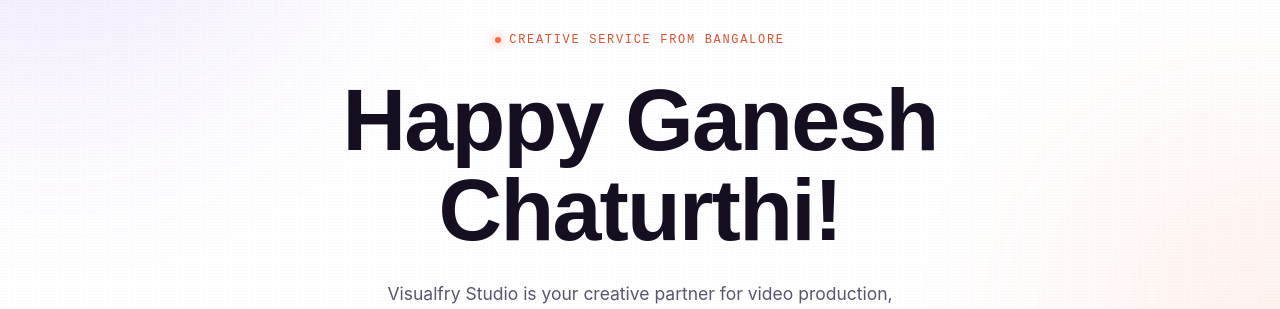
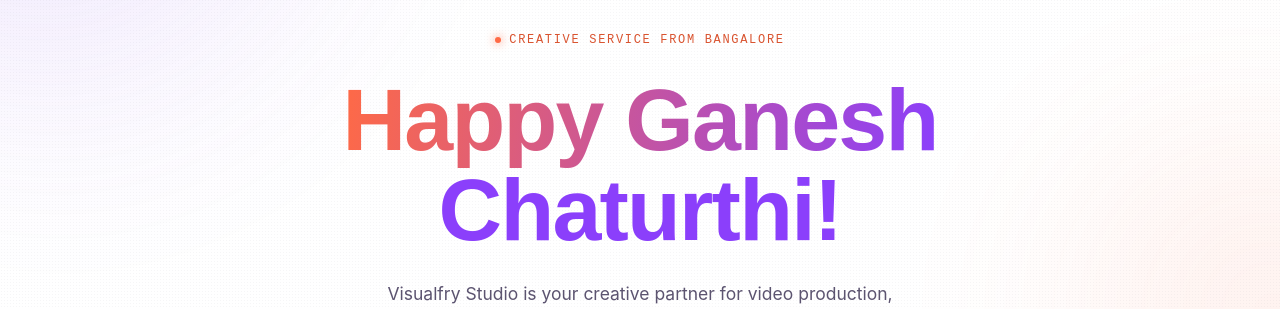
Before and after one commit to Madhan7475/visualfry-website, a React (Vite) app in the folder visualfry-studio-react/: page / in a window 1280 px wide. Shown: the part 172-481 px from the top of the page. Built offline with nearby package versions, Linux system fonts and the light colour scheme.

Commit message:
Style: make festive greeting colorful

```diff
--- a/visualfry-studio-react/src/components/Hero.jsx
+++ b/visualfry-studio-react/src/components/Hero.jsx
@@ -6,7 +6,7 @@ const Hero = () => {
       <img className="hero-character" src="/men.png" alt="Visualfry Studio" />
       <div className="wrap">
         <span className="eyebrow">Creative service from Bangalore</span>
-        <h1>Happy Ganesh Chaturthi!</h1>
+        <h1><span className="grad">Happy Ganesh Chaturthi!</span></h1>
         <p className="sub">
           Visualfry Studio is your creative partner for video production, photography, graphic design, web & app development, and digital marketing—helping brands create, grow, and stand out with impactful creative solutions.
         </p>
```
